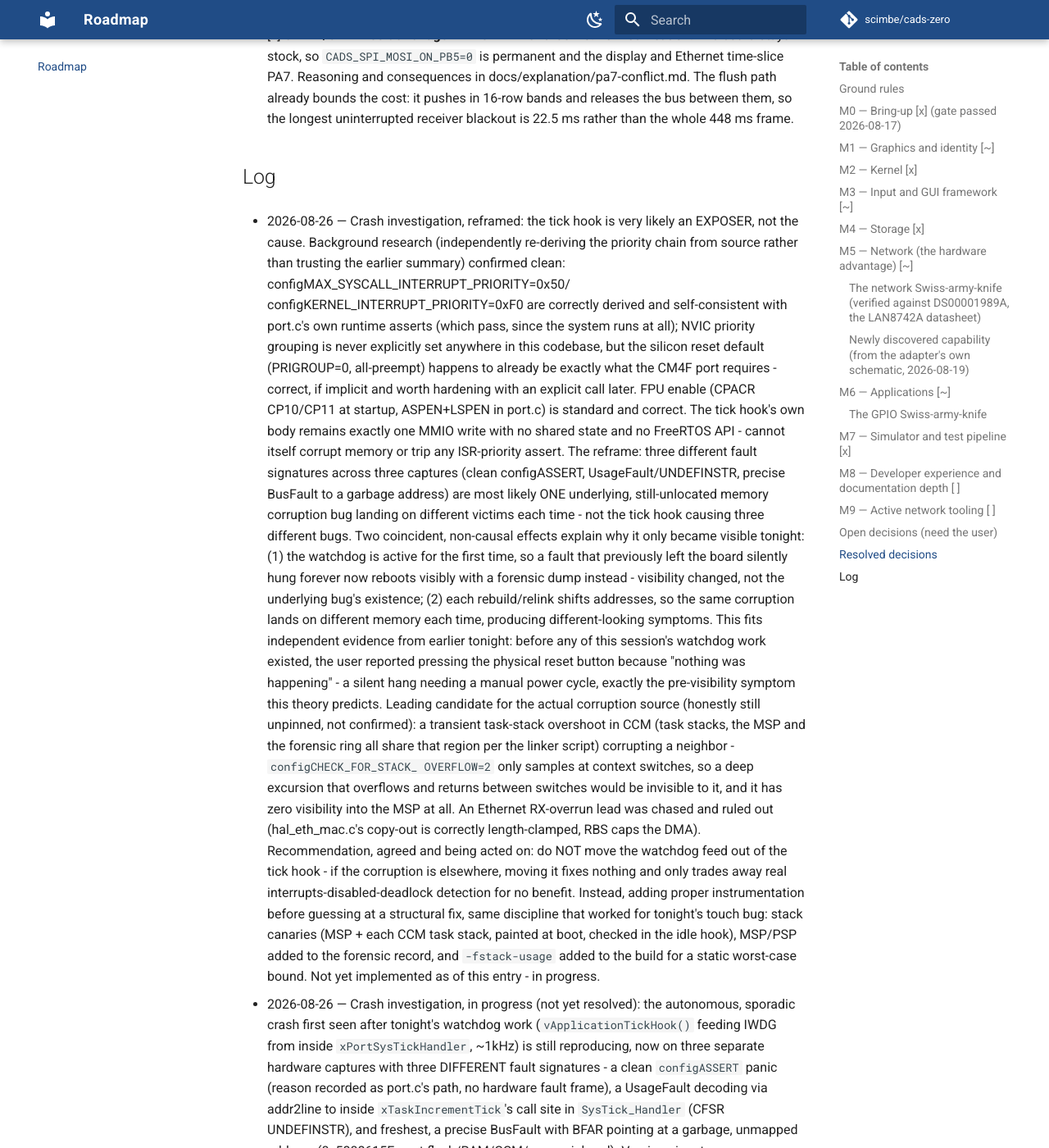
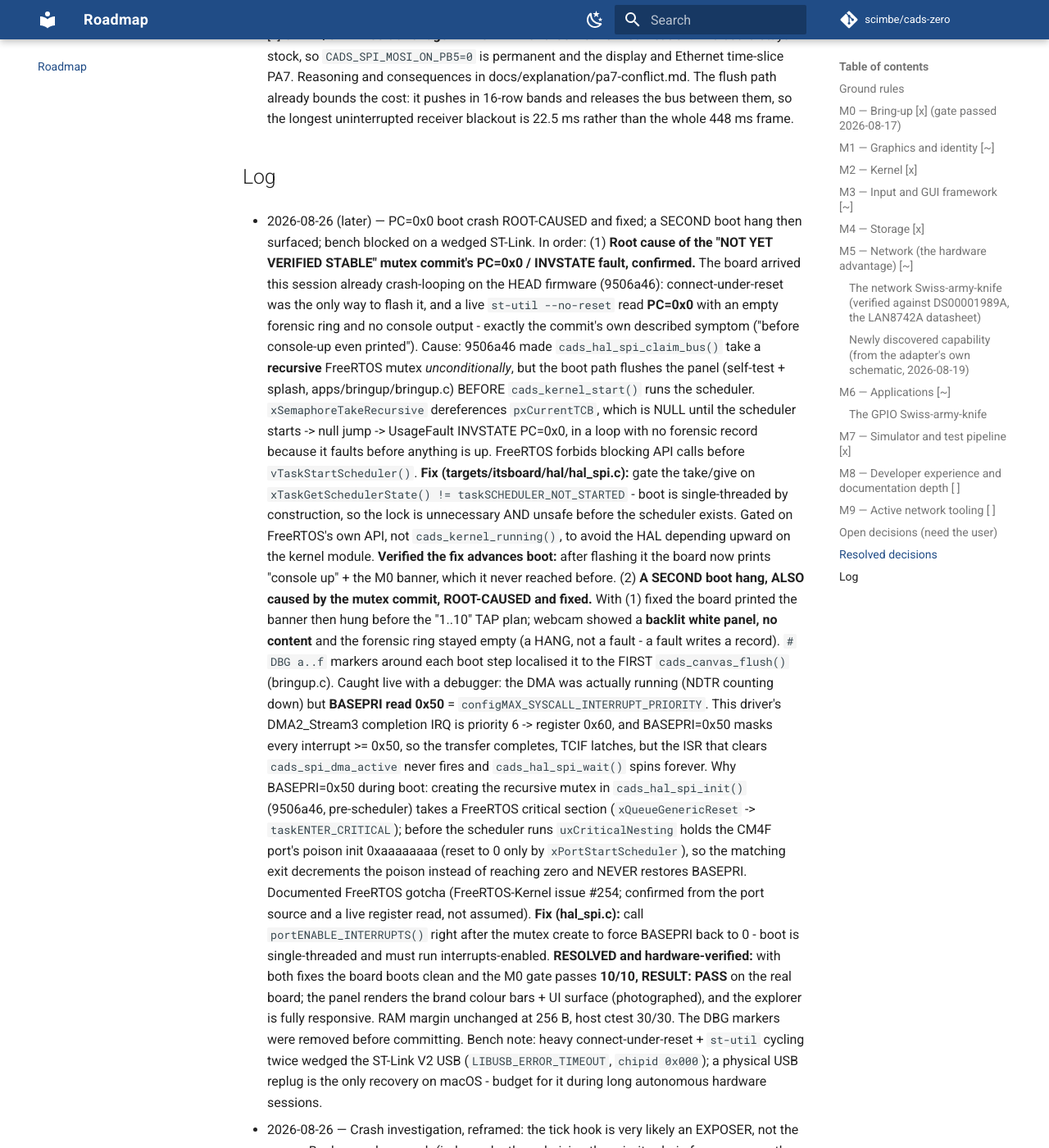
Before and after one commit to scimbe/cads-zero-firmware, an MkDocs documentation site: the page built from docs/ROADMAP.md, in a window 1280 px wide and 1400 px high, scrolled down 39696 px. Shown: the whole window at 82% size. Built offline with MkDocs 1.6.1 and Material for MkDocs 9.7.7, drawn with Linux system fonts in a browser that asks for light colours; comment, search, counter and statistics services are not loaded.

Commit message:
fix: make the SPI-bus mutex scheduler-safe so the board boots again
The mutex commit (9506a46) fixed a real UI/console SPI race but left two
boot-time crashes behind, both from doing FreeRTOS work before the
scheduler runs. The board arrived crash-looping; both are now fixed and
the M0 gate passes 10/10 on real hardware again.

1. PC=0x0 / UsageFault INVSTATE, before console-up.
   cads_hal_spi_claim_bus() took the recursive mutex unconditionally, but
   the self test and boot splash flush the panel before cads_kernel_start().
   xSemaphoreTakeRecursive dereferences pxCurrentTCB, NULL until the
   scheduler starts -> null jump, in a loop with no console output and no
   forensic record. Gate take/give on
   xTaskGetSchedulerState() != taskSCHEDULER_NOT_STARTED (FreeRTOS's own
   API, not cads_kernel_running(), to avoid the HAL depending up on the
   kernel module). Boot is single-threaded, so the lock is unneeded then.

2. Boot hang in the first display flush, blank white panel.
   Creating the mutex in cads_hal_spi_init() (pre-scheduler) takes a
   FreeRTOS critical section; before the scheduler runs uxCriticalNesting
   holds the CM4F port's poison init (0xaaaaaaaa), so the matching exit
   never restores BASEPRI - it stays at configMAX_SYSCALL_INTERRUPT_PRIORITY
   (0x50) for the rest of boot, masking the DMA2_Stream3 completion IRQ
   (priority 0x60). The flush's DMA completes but the ISR that clears
   cads_spi_dma_active can't fire, so cads_hal_spi_wait() spins forever.
   Confirmed by a live BASEPRI=0x50 read and the FreeRTOS port source
   (documented in FreeRTOS-Kernel issue #254). Force BASEPRI back to 0 with
   portENABLE_INTERRUPTS() right after the create.

Verified: boot 10/10 RESULT: PASS on the real ITSboard, panel renders,
explorer responsive, RAM margin 256 B unchanged, host ctest 30/30.

Co-Authored-By: Claude Opus 4.8 <noreply@anthropic.com>
Claude-Session: https://claude.ai/code/session_01N1qAb9bASKrktxWFbJ8cC4

```diff
--- a/docs/ROADMAP.md
+++ b/docs/ROADMAP.md
@@ -2063,6 +2063,59 @@ _None outstanding._
 
 ## Log
 
+- 2026-08-26 (later) — PC=0x0 boot crash ROOT-CAUSED and fixed; a SECOND
+  boot hang then surfaced; bench blocked on a wedged ST-Link. In order:
+  (1) **Root cause of the "NOT YET VERIFIED STABLE" mutex commit's PC=0x0 /
+  INVSTATE fault, confirmed.** The board arrived this session already
+  crash-looping on the HEAD firmware (9506a46): connect-under-reset was the
+  only way to flash it, and a live `st-util --no-reset` read **PC=0x0** with
+  an empty forensic ring and no console output - exactly the commit's own
+  described symptom ("before console-up even printed"). Cause: 9506a46 made
+  `cads_hal_spi_claim_bus()` take a **recursive** FreeRTOS mutex
+  *unconditionally*, but the boot path flushes the panel (self-test +
+  splash, apps/bringup/bringup.c) BEFORE `cads_kernel_start()` runs the
+  scheduler. `xSemaphoreTakeRecursive` dereferences `pxCurrentTCB`, which is
+  NULL until the scheduler starts -> null jump -> UsageFault INVSTATE PC=0x0,
+  in a loop with no forensic record because it faults before anything is up.
+  FreeRTOS forbids blocking API calls before `vTaskStartScheduler()`.
+  **Fix (targets/itsboard/hal/hal_spi.c):** gate the take/give on
+  `xTaskGetSchedulerState() != taskSCHEDULER_NOT_STARTED` - boot is
+  single-threaded by construction, so the lock is unnecessary AND unsafe
+  before the scheduler exists. Gated on FreeRTOS's own API, not
+  `cads_kernel_running()`, to avoid the HAL depending upward on the kernel
+  module. **Verified the fix advances boot:** after flashing it the board
+  now prints "console up" + the M0 banner, which it never reached before.
+  (2) **A SECOND boot hang, ALSO caused by the mutex commit, ROOT-CAUSED and
+  fixed.** With (1) fixed the board printed the banner then hung before the
+  "1..10" TAP plan; webcam showed a **backlit white panel, no content** and
+  the forensic ring stayed empty (a HANG, not a fault - a fault writes a
+  record). `# DBG a..f` markers around each boot step localised it to the
+  FIRST `cads_canvas_flush()` (bringup.c). Caught live with a debugger:
+  the DMA was actually running (NDTR counting down) but **BASEPRI read 0x50**
+  = `configMAX_SYSCALL_INTERRUPT_PRIORITY`. This driver's DMA2_Stream3
+  completion IRQ is priority 6 -> register 0x60, and BASEPRI=0x50 masks every
+  interrupt >= 0x50, so the transfer completes, TCIF latches, but the ISR
+  that clears `cads_spi_dma_active` never fires and `cads_hal_spi_wait()`
+  spins forever. Why BASEPRI=0x50 during boot: creating the recursive mutex
+  in `cads_hal_spi_init()` (9506a46, pre-scheduler) takes a FreeRTOS critical
+  section (`xQueueGenericReset` -> `taskENTER_CRITICAL`); before the scheduler
+  runs `uxCriticalNesting` holds the CM4F port's poison init 0xaaaaaaaa (reset
+  to 0 only by `xPortStartScheduler`), so the matching exit decrements the
+  poison instead of reaching zero and NEVER restores BASEPRI. Documented
+  FreeRTOS gotcha (FreeRTOS-Kernel issue #254; confirmed from the port source
+  and a live register read, not assumed). **Fix (hal_spi.c):** call
+  `portENABLE_INTERRUPTS()` right after the mutex create to force BASEPRI back
+  to 0 - boot is single-threaded and must run interrupts-enabled.
+  **RESOLVED and hardware-verified:** with both fixes the board boots clean
+  and the M0 gate passes **10/10, RESULT: PASS** on the real board; the panel
+  renders the brand colour bars + UI surface (photographed), and the explorer
+  is fully responsive. RAM margin unchanged at 256 B, host ctest 30/30. The
+  DBG markers were removed before committing.
+  Bench note: heavy connect-under-reset + `st-util` cycling twice wedged the
+  ST-Link V2 USB (`LIBUSB_ERROR_TIMEOUT`, `chipid 0x000`); a physical USB
+  replug is the only recovery on macOS - budget for it during long autonomous
+  hardware sessions.
+
 - 2026-08-26 — Crash investigation, reframed: the tick hook is very likely
   an EXPOSER, not the cause. Background research (independently re-deriving
   the priority chain from source rather than trusting the earlier summary)
```
Also changed, not shown: 1 other file.
